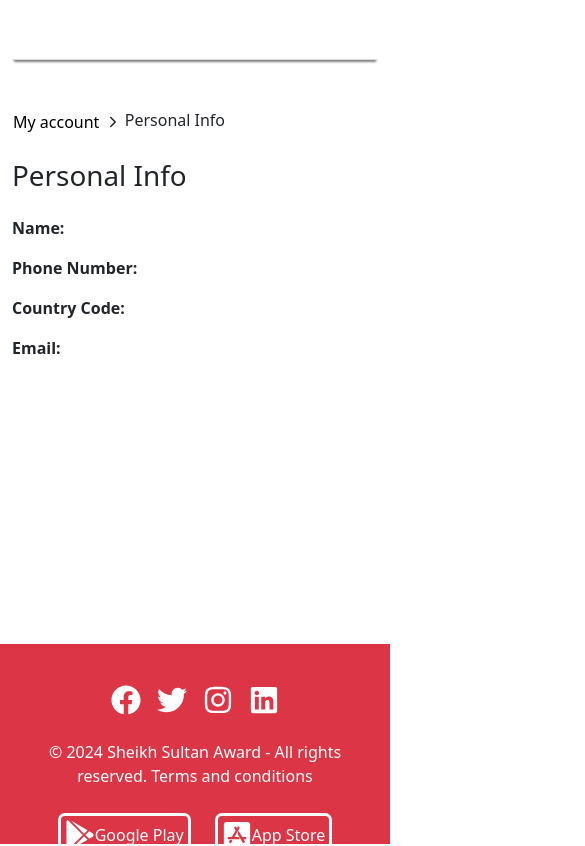
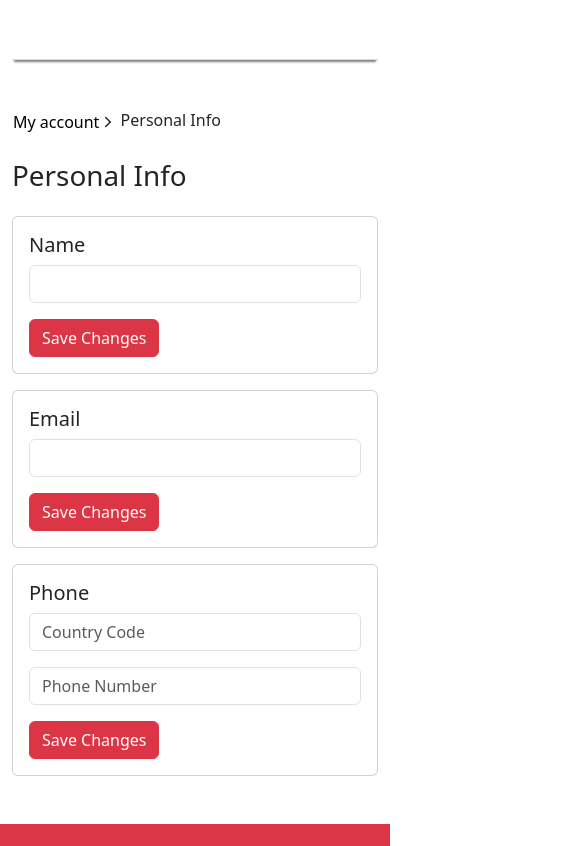
Before and after one commit to Rahul-Vermaa/Login_Module, a Next.js app: page /personalinfo in a window 390 px wide. Shown: the top 846 px of the page, 585 px wide, since content can reach past the window. Built offline with nearby package versions, Linux system fonts and the light colour scheme.

Commit message:
Update Responsivness

```diff
--- a/src/context/provider.tsx
+++ b/src/context/provider.tsx
@@ -20,6 +20,7 @@ export const MyProvider = ({ children }: { children: ReactNode }) => {
 
     useEffect( () => {
         const token = Cookies.get('authToken')
+        console.log(token,"tytytytyt");
         if (token) {
             try {
                 const decodedToken:{id:string} = jwtDecode(token) ;
--- a/src/pages/Interface/Footer.tsx
+++ b/src/pages/Interface/Footer.tsx
@@ -3,7 +3,7 @@ import { FaFacebook, FaTwitter, FaInstagram, FaLinkedin, FaGooglePlay, FaAppStor
 
 export default function Footer() {
     return (
-        <div className="container-fluid bg-danger text-white py-3 fixed-bottom d-flex flex-column align-items-center" style={{ height: '200px' }}>
+        <div className="container-fluid bg-danger text-white py-3 d-flex flex-column align-items-center" style={{ height: '200px' , position:'relative' , bottom:'0px'}}>
             <div className="d-flex justify-content-center align-items-center" style={{ marginTop: '25px' }}>
                 <FaFacebook size={30} className="mx-2" />
                 <FaTwitter size={30} className="mx-2" />
--- a/src/pages/Interface/midbody.tsx
+++ b/src/pages/Interface/midbody.tsx
@@ -4,13 +4,14 @@ import { useRouter } from 'next/router';
 import 'bootstrap/dist/css/bootstrap.min.css';
 import { BsPersonFillLock, BsPersonVcard } from "react-icons/bs";
 import { MdOutlineNotificationsActive } from "react-icons/md";
+import Cookies from 'js-cookie';
 import { IoIosArrowForward } from "react-icons/io";
 
 
 const MiddleContent = () => {
     const router = useRouter();
     return (
-        <div className="container my-5">
+        <div className="container my-5" style={{minHeight:'370px'}}>
             <h1 className="mb-4">My Account</h1>
             <div className="row">
                 <div className="col-md-4 mb-4" style={{cursor:'pointer'}}>
@@ -48,7 +49,7 @@ const MiddleContent = () => {
                     </Card>
                 </div>
             </div>
-            <Button variant="danger" className="mt-3" >
+            <Button variant="danger" className="mt-3" onClick={()=>{Cookies.remove('authToken');router.push('/')}}>
                 Logout
             </Button>
         </div>
--- a/src/pages/index.tsx
+++ b/src/pages/index.tsx
@@ -1,11 +1,16 @@
 import Head from "next/head";
 import 'bootstrap/dist/css/bootstrap.min.css';
 import { useRouter } from "next/router";
+import Cookies from 'js-cookie';
 import Logo from "./Logo";
 import { GoogleOutlined, FacebookOutlined, UserAddOutlined } from '@ant-design/icons';
+import { useEffect } from "react";
 
 export default function Signup() {
     const router = useRouter();
+    useEffect(()=>{
+        Cookies.remove('authToken')
+    },[])
 
     return (
         <>
--- a/src/pages/personalinfo/index.tsx
+++ b/src/pages/personalinfo/index.tsx
@@ -2,43 +2,116 @@ import 'bootstrap/dist/css/bootstrap.min.css';
 import Styles from '../navbar.module.css';
 import Footer from '../Interface/Footer';
 import { IoIosArrowForward } from 'react-icons/io';
-import React, { useEffect, useState } from 'react';
-import request from 'superagent';
+import React, { useState, useContext } from 'react';
 import router from 'next/router';
 import { MyContext } from '@/context/provider';
 
 export default function PersonalInfo() {
-  const [userInfo, setUserInfo] = useState({
-    name: '',
-    phoneNumber: '',
-    countryCode: '',
-    email: ''
+  const { state } = useContext(MyContext);
+
+  const [formData, setFormData] = useState({
+    first_name: state.first_name,
+    email: state.email,
+    phone: state.phone,
+    country_code: state.country_code,
   });
 
-  const {state} = React.useContext(MyContext)
+
+
+  const handleChange = (e:any) => {
+    const { name, value } = e.target;
+    setFormData({
+      ...formData,
+      [name]: value,
+    });
+  };
+
+  const handleSubmit = () => {
+
+  };
 
   return (
     <>
       <div>
         <div className="container-fluid" style={{ display: 'flex' }}>
-          <nav className={Styles.navbar}>
-          </nav>
+          <nav className={Styles.navbar}><p style={{border:'3px solid black' ,  marginTop:'17px', borderRadius:'7px' , width:'75px' , textAlign:'center' , marginLeft:'1200px'}}>{state.first_name}
+          </p></nav>
         </div>
-        <div className="container my-5" style={{ display: 'flex', justifyContent: 'space-between' }}>
-          <div style={{ flex: 1, paddingRight: '20px' }}>
-            <p className="mb-4">   <button
+        <div className="container my-5">
+          <div className="mb-4">
+            <button
               className="btn btn-link p-0 ml-2"
               onClick={() => router.push('/Interface')}
               style={{ color: 'black', textDecoration: 'none' }}
             >
               My account
-      </button>  <IoIosArrowForward /> Personal Info </p>
+            </button>
+            <IoIosArrowForward /> Personal Info
+          </div>
           <h1>Personal Info</h1>
-            <div className="mt-4">
-              <p><strong>Name:</strong> {state.first_name}</p>
-              <p><strong>Phone Number:</strong> {state.phone}</p>
-              <p><strong>Country Code:</strong> {state.country_code}</p>
-              <p><strong>Email:</strong> {state.email}</p>
+          <div className="mt-4" >
+            <div className="card mb-3">
+              <div className="card-body">
+                <h5 className="card-title">Name</h5>
+                <input
+                  type="text"
+                  name="first_name"
+                  className="form-control mb-3"
+                  value={formData.first_name}
+                  onChange={handleChange}
+                />
+                <button
+                  className="btn btn-danger"
+                  onClick={() => handleSubmit()}
+                >
+                  Save Changes
+                </button>
+              </div>
+            </div>
+            <div className="card mb-3">
+              <div className="card-body">
+                <h5 className="card-title">Email</h5>
+                <input
+                  type="text"
+                  name="email"
+                  className="form-control mb-3"
+                  value={formData.email}
+                  onChange={handleChange}
+                />
+                <button
+                  className="btn btn-danger"
+                  onClick={() => handleSubmit()}
+                >
+                  Save Changes
+                </button>
+              </div>
+            </div>
+            <div className="card mb-3">
+              <div className="card-body">
+                <h5 className="card-title">Phone</h5>
+                <input
+                  type="text"
+                  name="country_code"
+                  className="form-control mb-3"
+                  value={formData.country_code}
+                  onChange={handleChange}
+                  placeholder="Country Code"
+                />
+                <input
+                  type="text"
+                  name="phone"
+                  className="form-control mb-3"
+                  value={formData.phone}
+                  onChange={handleChange}
+                  placeholder="Phone Number"
+                />
+                <button
+                  className="btn btn-danger"
+                  onClick={() => handleSubmit()}
+                >
+                  Save Changes
+                </button>
+              </div>
             </div>
           </div>
         </div>
```
Also changed, not shown: src/pages/Interface/index.tsx (+9 -2 lines), src/pages/changepassword/index.tsx (+8 -4 lines), src/pages/notificationsetting/index.tsx (+6 -3 lines). Lines whose indentation alone changed are shown as unchanged.
